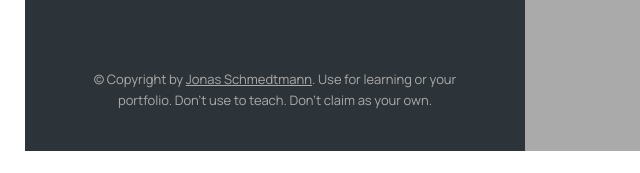
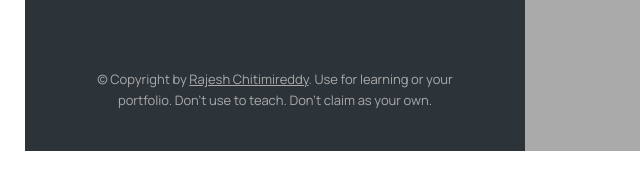
Before and after one commit to rajeshchitimireddy/mapty, a plain HTML site: page index.html in a window 1280 px wide. Shown: the part 624-797 px from the top of the page, 0-640 px from the left. Drawn offline with nearby package versions, Linux system fonts and the light colour scheme.

Commit message:
Update index.html

```diff
--- a/index.html
+++ b/index.html
@@ -127,7 +127,7 @@
           class="twitter-link"
           target="_blank"
           href="https://twitter.com/jonasschmedtman"
-          >Jonas Schmedtmann</a
+          >Rajesh Chitimireddy</a
         >. Use for learning or your portfolio. Don't use to teach. Don't claim
         as your own.
       </p>
```
